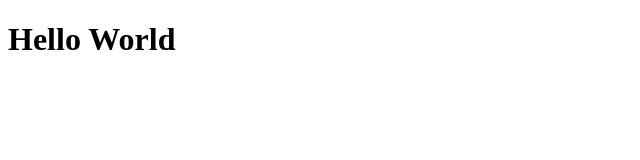
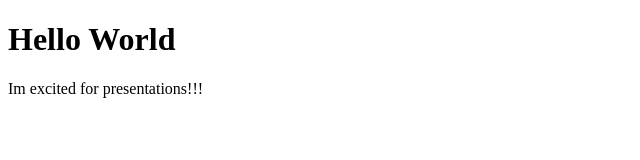
Before and after one commit to JoshuaMillerCode/project-1-game, a plain HTML site: page index.html in a window 1280 px wide. Shown: the whole page, without its empty margins (0-640 px from the left). Drawn offline with Linux system fonts and the light colour scheme.

Commit message:
Update index.html

```diff
--- a/index.html
+++ b/index.html
@@ -8,5 +8,7 @@
 </head>
 <body>
   <h1>Hello World</h1>
+
+  <p>Im excited for presentations!!!</p>
 </body>
 </html>
```
